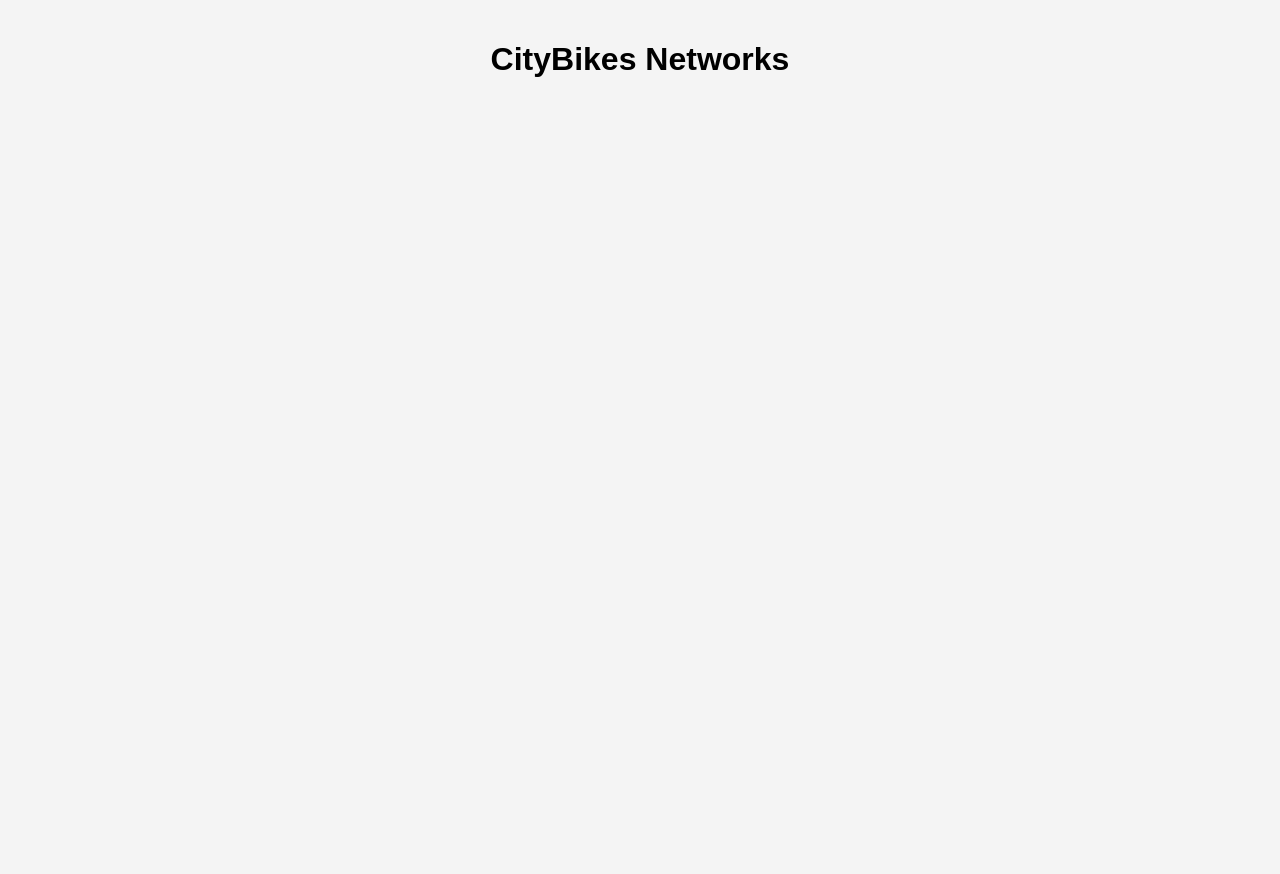
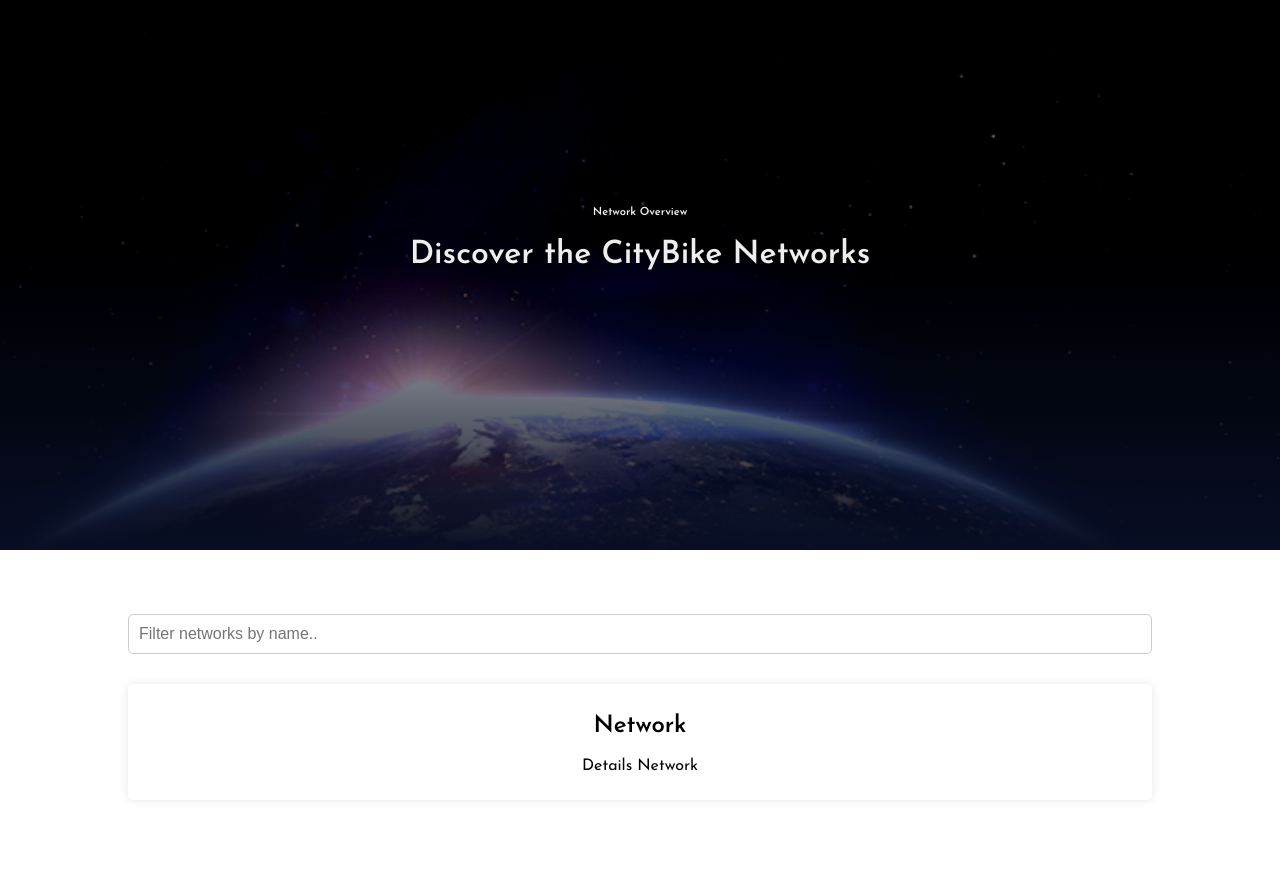
Before and after one commit to annelinderaadsheer/Reparatie-CityBikes, a website: page public/index.html in a window 1280 px wide. Before the commit the page ends 800 px from the top, so only its background shows below. Drawn offline with Linux system fonts and the light colour scheme; no server answers.

Commit message:
Styling aanpassingen
Styling aanpassingen

```diff
--- a/public/index.html
+++ b/public/index.html
@@ -7,13 +7,20 @@
     <link rel="stylesheet" href="styles.css">
 </head>
 <body>
-    <div id="container">
-        <h1>CityBikes Networks</h1>
-        <div id="networks"></div>
+    <div class="header">
+        <div class="info">
+            <h4><a href="#">Network Overview</a></h4>
+            <h1>Discover the CityBike Networks</h1>
+        </div>
     </div>
-
+    <section class="content">
+        <input type="text" id="filterInput" placeholder="Filter networks by name.." />
+        <div id="networks">
+            <div class="network">
+                <h2>Network</h2>
+                <p>Details Network</p>
+            </div>
+    </section>
     <script src="script.js"></script>
 </body>
 </html>
-
-</html>
--- a/public/script.js
+++ b/public/script.js
@@ -1,9 +1,12 @@
 document.addEventListener('DOMContentLoaded', () => {
-    fetch('/networks')
-        .then(response => response.json())
-        .then(data => {
+    const filterInput = document.getElementById('filterInput');
     const networksContainer = document.getElementById('networks');
-            data.networks.forEach(network => {
+    let networksData = [];
+
+    // Functie om de netwerken te renderen
+    function renderNetworks(networks) {
+        networksContainer.innerHTML = '';
+        networks.forEach(network => {
             const networkDiv = document.createElement('div');
             networkDiv.className = 'network';
             networkDiv.innerHTML = `
@@ -13,6 +16,23 @@
             `;
             networksContainer.appendChild(networkDiv);
         });
+    }
+
+    // Data ophalen en renderen
+    fetch('/networks')
+        .then(response => response.json())
+        .then(data => {
+            networksData = data.networks; // Bewaar de volledige dataset
+            renderNetworks(networksData); // Render alle netwerken bij de start
         })
         .catch(error => console.error('Error fetching data:', error));
+
+    // Filteren op basis van invoer
+    filterInput.addEventListener('input', () => {
+        const filterText = filterInput.value.toLowerCase();
+        const filteredNetworks = networksData.filter(network =>
+            network.name.toLowerCase().includes(filterText)
+        );
+        renderNetworks(filteredNetworks); // Render gefilterde netwerken
     });
+});
--- a/public/styles.css
+++ b/public/styles.css
@@ -1,18 +1,109 @@
-body {
-    font-family: Arial, sans-serif;
+@import url('https://fonts.googleapis.com/css?family=Josefin+Sans:400,400i,600,600i');
+
+html, body {
     margin: 0;
-    padding: 0;
-    background-color: #f4f4f4;
+    height: 100%;
+    font-family: 'Josefin Sans', sans-serif;
 }
 
-#container {
-    width: 80%;
-    margin: auto;
-    padding: 20px;
+a {
+    text-decoration: none;
 }
 
-h1 {
+.header {
+    position: relative;
+    overflow: hidden;
+    display: flex;
+    flex-wrap: wrap;
+    justify-content: center;
+    align-items: flex-start;
+    align-content: flex-start;
+    height: 50vw;
+    min-height: 400px;
+    max-height: 550px;
+    min-width: 300px;
+    color: #eee;
+}
+
+.header:after {
+    content: "";
+    width: 100%;
+    height: 100%;
+    position: absolute;
+    bottom: 0;
+    left: 0;
+    z-index: -1;
+    background: linear-gradient(to bottom, rgba(0, 0, 0, 0.12) 40%, rgba(27, 32, 48, 1) 100%);
+    filter: contrast(1.2) brightness(1.1);
+}
+
+.header:before {
+    content: "";
+    width: 100%;
+    height: 200%;
+    position: absolute;
+    top: 0;
+    left: 0;
+    background: #1B2030 url(world.jpg) 50% 0 no-repeat;
+    background-size: cover;
+    background-attachment: fixed;
+    animation: grow 360s linear 10ms infinite;
+    transition: all 0.4s ease-in-out;
+    z-index: -2;
+    filter: contrast(1.2) brightness(1.1);
+}
+
+.header a {
+    color: #eee;
+}
+
+.logo {
+    border: 2px solid #fff;
+    border-radius: 3px;
+    text-decoration: none;
+    display: inline-flex;
+    align-items: center;
+    margin: 20px;
+    padding: 0px 10px;
+    font-weight: 900;
+    font-size: 1.1em;
+    line-height: 1;
+    box-sizing: border-box;
+    height: 40px;
+}
+
+.info {
+    width: 100%;
+    padding: 15% 10% 0 10%;
     text-align: center;
+    text-shadow: 0 2px 3px rgba(0, 0, 0, 0.2);
+    flex: 0 0 auto;
+    width: 50%;
+}
+
+.info h4, .meta {
+    font-size: 0.7em;
+}
+
+@keyframes grow {
+    0% { transform: scale(1) translateY(0px) }
+    50% { transform: scale(1.2) translateY(-400px) }
+}
+
+.content {
+    padding: 5% 10%;
+    text-align: justify;
+}
+
+#filterInput {
+    width: 100%;
+    padding: 10px;
+    margin-bottom: 20px;
+    border: 1px solid #ccc;
+    border-radius: 5px;
+    box-sizing: border-box;
+    font-size: 16px;
+    transition: all 0.3s ease;
 }
 
 .network {
@@ -21,4 +112,20 @@
     margin: 10px 0;
     border-radius: 5px;
     box-shadow: 0 0 10px rgba(0, 0, 0, 0.1);
+    text-align: center;
 }
+
+.network:hover {
+    background: #f0f0f0;
+    box-shadow: 0 4px 20px rgba(0, 0, 0, 0.2);
+}
+
+.btn {
+    color: #333;
+    border: 2px solid;
+    border-radius: 3px;
+    text-decoration: none;
+    display: inline-block;
+    padding: 5px 10px;
+    font-weight: 600;
+}
```
Also changed, not shown: index.js (+9 -0 lines), public/world.jpg (added). Lines whose indentation alone changed are shown as unchanged.
